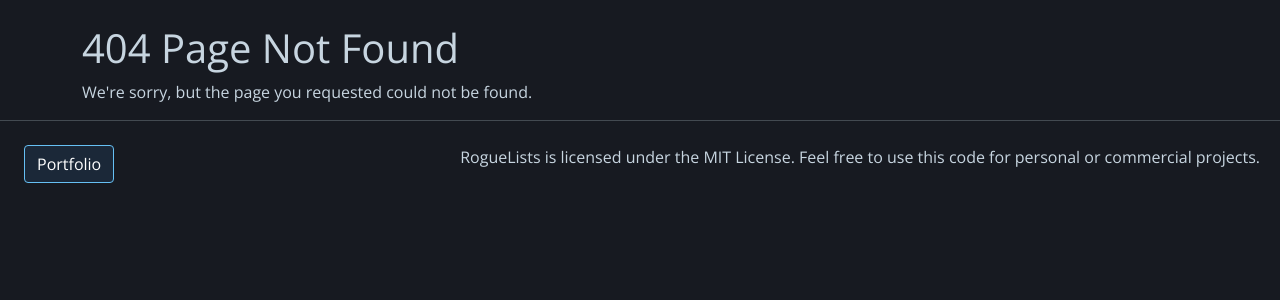
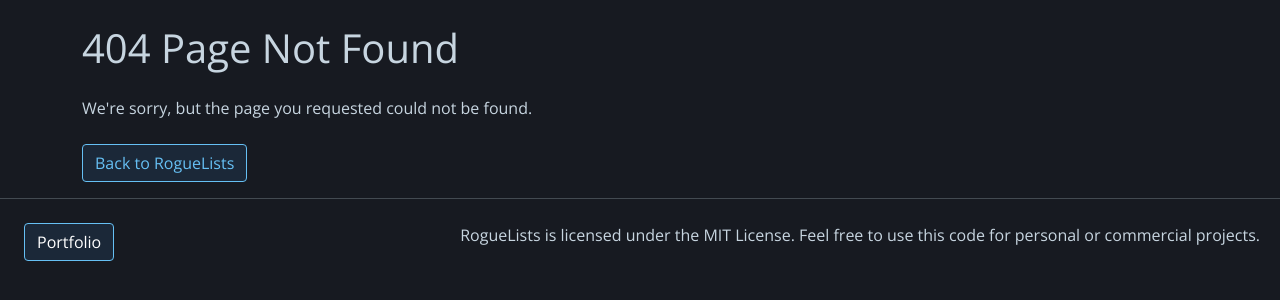
Before and after one commit to k-bru/RogueLists, a Django app: template capvenv/roguelists/templates/404.html in a window 1280 px wide. Shown: the part 90-390 px from the top of the page. Run offline with Django 4.2, Linux system fonts and the light colour scheme; the template is opened without the code that fills it, so the values that code supplies are empty; some libraries are stand-ins or nearby versions.

Commit message:
custom 404 final fix

```diff
--- a/capvenv/roguelists/templates/404.html
+++ b/capvenv/roguelists/templates/404.html
@@ -1,6 +1,55 @@
-{% extends 'base.html' %}
+<!doctype html>
+<html lang="en">
+  {% load static %}
 
-{% block content %}
-  <h1>404 Page Not Found</h1>
-  <p>We're sorry, but the page you requested could not be found.</p>
-{% endblock %}
+  <head>
+    <meta charset="utf-8">
+    <meta name="viewport" content="width=device-width, initial-scale=1">
+    <title>RogueLists</title>
+    <link href="https://cdn.jsdelivr.net/npm/bootstrap@5.0.0-beta1/dist/css/bootstrap.min.css" rel="stylesheet" integrity="sha384-giJF6kkoqNQ00vy+HMDP7azOuL0xtbfIcaT9wjKHr8RbDVddVHyTfAAsrekwKmP1" crossorigin="anonymous">
+    <link rel="stylesheet" href="https://cdnjs.cloudflare.com/ajax/libs/font-awesome/5.15.2/css/all.min.css">
+    <link rel="stylesheet" href="{% static 'rogueapp/css/styles.css' %}">
+    <link rel="shortcut icon" type="image/png" href="{% static 'rogueapp/images/favicon.ico' %}">
+    <link href="https://cdn.jsdelivr.net/npm/bootstrap-icons@1.7.2/font/bootstrap-icons.css" rel="stylesheet">
+    <script src="{% static 'rogueapp/js/app.js' %}" defer></script>
+    <script src="https://code.jquery.com/jquery-3.6.0.min.js"></script>
+  </head>
+
+  <body>
+    {% include 'rogueapp/navbar.html' %}
+    <br>
+    <main>
+      <div class="container">
+        {% if messages %}
+        {% for message in messages %}
+
+        <div class="alert alert-warning alert-dismissible fade show" role="alert">
+          {{ message|safe }}
+          <button type="button" class="btn-close" data-bs-dismiss="alert" aria-label="Close"></button>
+        </div>
+
+        {% endfor %}
+        {% endif %}
+
+        <h1>404 Page Not Found</h1>
+        <p class="my-4">We're sorry, but the page you requested could not be found.</p>
+        <a href="{% url 'home' %}" class="btn">Back to RogueLists</a>
+      </div>
+      <button onclick="topFunction()" id="back-to-top" title="Go to top"><i class="fas fa-arrow-up"></i></button>
+    </main>
+    <hr>
+    <footer class="text-center d-flex justify-content-between m-3">
+      {% block footer %}
+      <a href="{% url 'portfolio' %}" class="btn text-white m-2">Portfolio</a>
+      <p class="m-1 pt-1 text-center">RogueLists is licensed under the MIT License. Feel free to use this code for personal or commercial projects.</p>
+      {% if request.user.is_superuser %}
+      <a class="btn text-white m-2" href="{% url 'admin:index' %}">Admin</a>
+      {%endif %}
+      {% endblock %}
+    </footer>
+    {% block scripts %}
+    {% endblock %}
+    <script src="https://cdn.jsdelivr.net/npm/bootstrap@5.0.0-beta1/dist/js/bootstrap.bundle.min.js" integrity="sha384-ygbV9kiqUc6oa4msXn9868pTtWMgiQaeYH7/t7LECLbyPA2x65Kgf80OJFdroafW" crossorigin="anonymous"></script>
+  </body>
+
+</html>
```
